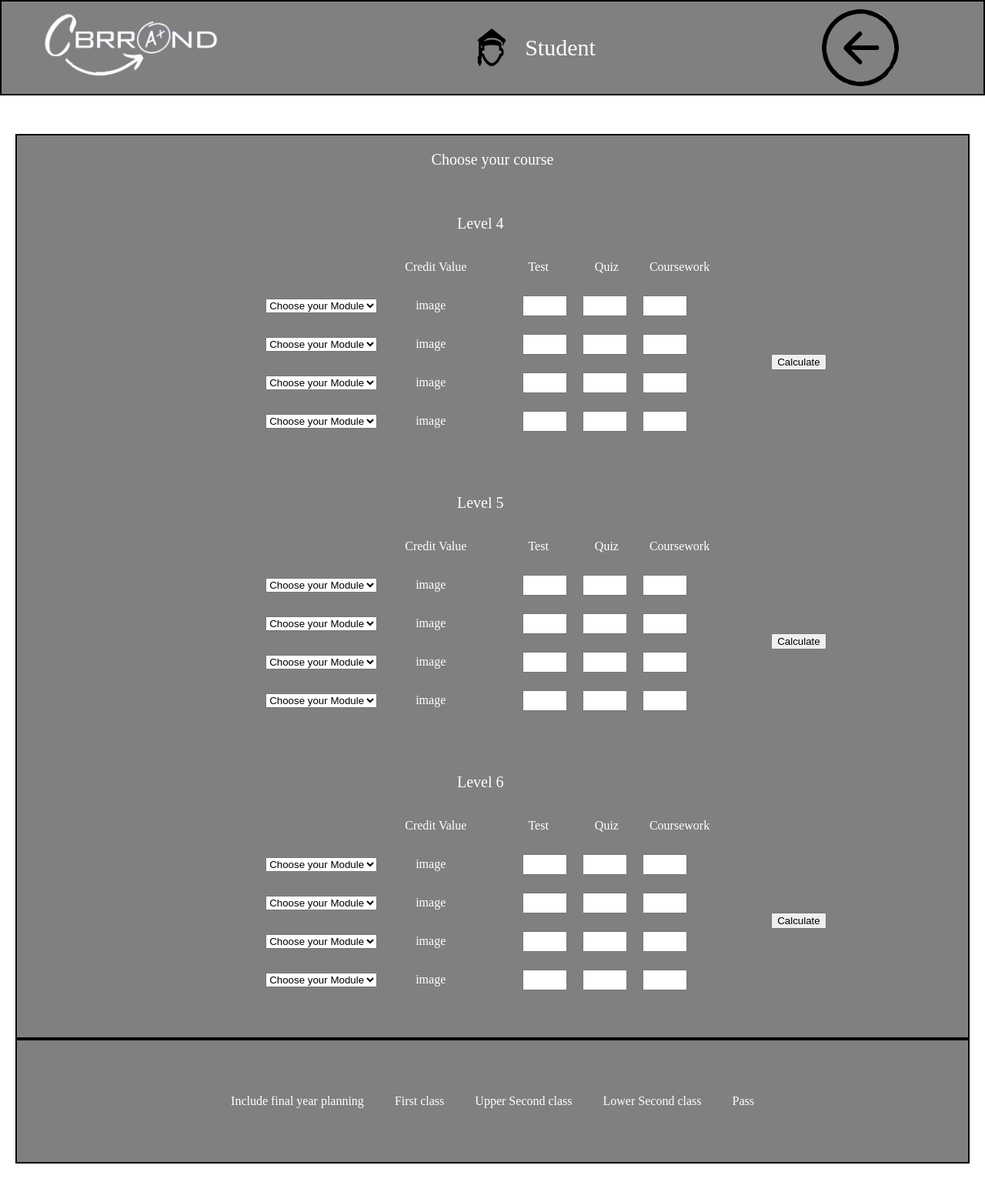
After one commit to cWalsh-developer/PE2_GradeCalc, a PHP site: page /student_view.html in a window 1280 px wide. The commit adds this page. Shown: the whole page at 77% size. Run offline with PHP 8.4, Linux system fonts and the light colour scheme.

Commit message:
Added the studentView as per wireframe, the bottom section needs finishing

```diff
--- a/view/css/stylesheet.css
+++ b/view/css/stylesheet.css
@@ -137,3 +137,160 @@ body
     margin: 0 auto;
     padding: 35px 0;
  }
+
+
+
+
+ /* Student View */
+
+#studentViewBody{
+   background-color: white;
+}
+
+#topBar{
+   background-color: grey;
+   padding-top: 40px;
+   display: flex;
+   justify-content: space-between;
+   align-items: center;
+   padding: 10px;
+   border: 2px solid black;
+   margin-bottom: 50px;
+}
+
+#topBarDiv{
+   display: flex;
+   text-align: center;
+   align-items: center;
+}
+
+#studentImg{
+   width: 66px;
+   height: 50px;
+   margin-right: 10px;
+}
+
+#logoIdStudent{
+   width: 300px;
+   height: 100px;
+}
+
+#studentTite{
+   color: white;
+   font-size: 30px;
+
+   text-align: center;
+}
+
+#backButtonImg{
+   width: 100px;
+   height: 100px;
+   margin-right: 100px;
+}
+
+.withButton{
+   margin-left: 120px;
+   display: flex;
+   justify-content: center;
+   text-align: center;
+   align-items: center;
+}
+
+.calculateButton{
+   margin-left: 80px;
+   margin-top: 60px;
+}
+
+#gradeCalculator{
+   margin-left: 20px;
+   margin-right: 20px;
+   border: 2px solid black;
+   background-color: grey;
+}
+
+#chooseYourCourse{
+   color: white;
+   text-align: center;
+   margin-bottom: 40px;
+   font-size: 20px;
+}
+
+.moduleLevel{
+   text-align: center;
+   font-size: 20px;
+   color: white;
+}
+
+
+
+.moduleClasses
+{
+   text-align: center;
+   margin-bottom: 50px;
+}
+
+.labels{
+   margin-left: 100px;
+   display: flex;
+}
+
+.creditText{
+   margin-left: 100px;
+   color: white;
+}
+.testText{
+   margin-left: 80px;
+   color: white;
+}
+.quizText{
+   margin-left: 60px;
+   color: white;
+}
+.courseworkText{
+   margin-left: 40px;
+   color: white;
+}
+
+.inRow{
+   display: flex;
+   text-align: center;
+   align-items: center;
+   justify-content: center;
+}
+
+.creditValue{
+   margin-left: 50px;
+   color: white;
+}
+
+.testInput{
+   width: 50px;
+   margin: 10px;
+   margin-left: 100px;
+}
+.quizInput{
+   width: 50px;
+   margin: 10px;
+}
+.courseworkInput{
+   width: 50px;
+   margin: 10px;
+}
+
+
+#bottomSection{
+   background-color: grey;
+   padding-top: 50px;
+   margin-left: 20px;
+   margin-right: 20px;
+   border: 2px solid black;
+   display: flex;
+   justify-content: center;
+   color: white;
+   padding-bottom: 50px;
+   margin-bottom: 50px;
+}
+
+.bottomText{
+   margin: 20px;
+}
--- /dev/null
+++ b/view/student_view.html
@@ -0,0 +1,202 @@
+<!DOCTYPE html>
+<html>
+    <head>
+        <meta charset="UTF-8">
+        <link rel="stylesheet" type="text/css" href="css/stylesheet.css">
+        <title>Grade calculation</title>
+    </head>
+
+    <body id="studentViewBody">
+
+        <section id="topBar">
+            <img src="css/cbrrand_logo.png" id="logoIdStudent">  </img>
+
+            <div id="topBarDiv">
+                <img src="css/student img.png" id="studentImg"> </img>
+                <p id="studentTite"> Student </p>
+            </div>
+
+            <img  src="css/backbutton.png" id="backButtonImg"></img>
+        </section>
+
+
+        <section id="gradeCalculator">
+            <p id="chooseYourCourse"> Choose your course </p>
+
+            <div class="withButton">
+                <div class="moduleClasses">
+                    <p class="moduleLevel"> Level 4 </p>
+                    <div class="labels">
+                        <p class="creditText">Credit Value</p>
+                        <p class="testText">Test</p>
+                        <p class="quizText">Quiz</p>
+                        <p class="courseworkText">Coursework</p>
+                    </div>
+                    <form action="">
+                        <div class="inRow">
+                            <select class="chooseYourModule1">
+                                <option value="To be Calculated"> Choose your Module </option>
+                            </select>
+                            <p class="creditValue">image</p>
+                            <input class="testInput" type="text">
+                            <input class="quizInput" type="text">
+                            <input class="courseworkInput" type="text">
+                        </div>
+                        <div class="inRow">
+                            <select class="chooseYourModule1">
+                                <option value="To be Calculated"> Choose your Module </option>
+                            </select>
+                            <p class="creditValue">image</p>
+                            <input class="testInput" type="text">
+                            <input class="quizInput" type="text">
+                            <input class="courseworkInput" type="text">
+                        </div>
+                        <div class="inRow">
+                            <select class="chooseYourModule1">
+                                <option value="To be Calculated"> Choose your Module </option>
+                            </select>
+                            <p class="creditValue">image</p>
+                            <input class="testInput" type="text">
+                            <input class="quizInput" type="text">
+                            <input class="courseworkInput" type="text">
+                        </div>
+                        <div class="inRow">
+                            <select class="chooseYourModule1">
+                                <option value="To be Calculated"> Choose your Module </option>
+                            </select>
+                            <p class="creditValue">image</p>
+                            <input class="testInput" type="text">
+                            <input class="quizInput" type="text">
+                            <input class="courseworkInput" type="text">
+                        </div>
+                    </form>
+                </div>
+
+                <div>
+                    <button class="calculateButton"> Calculate </button>
+                </div>
+            </div>
+
+
+            <div class="withButton">
+                <div class="moduleClasses">
+                    <p class="moduleLevel"> Level 5 </p>
+                    <div class="labels">
+                        <p class="creditText">Credit Value</p>
+                        <p class="testText">Test</p>
+                        <p class="quizText">Quiz</p>
+                        <p class="courseworkText">Coursework</p>
+                    </div>
+                    <form action="">
+                        <div class="inRow">
+                            <select class="chooseYourModule1">
+                                <option value="To be Calculated"> Choose your Module </option>
+                            </select>
+                            <p class="creditValue">image</p>
+                            <input class="testInput" type="text">
+                            <input class="quizInput" type="text">
+                            <input class="courseworkInput" type="text">
+                        </div>
+                        <div class="inRow">
+                            <select class="chooseYourModule1">
+                                <option value="To be Calculated"> Choose your Module </option>
+                            </select>
+                            <p class="creditValue">image</p>
+                            <input class="testInput" type="text">
+                            <input class="quizInput" type="text">
+                            <input class="courseworkInput" type="text">
+                        </div>
+                        <div class="inRow">
+                            <select class="chooseYourModule1">
+                                <option value="To be Calculated"> Choose your Module </option>
+                            </select>
+                            <p class="creditValue">image</p>
+                            <input class="testInput" type="text">
+                            <input class="quizInput" type="text">
+                            <input class="courseworkInput" type="text">
+                        </div>
+                        <div class="inRow">
+                            <select class="chooseYourModule1">
+                                <option value="To be Calculated"> Choose your Module </option>
+                            </select>
+                            <p class="creditValue">image</p>
+                            <input class="testInput" type="text">
+                            <input class="quizInput" type="text">
+                            <input class="courseworkInput" type="text">
+                        </div>
+                    </form>
+                </div>
+
+                <div>
+                    <button class="calculateButton"> Calculate </button>
+                </div>
+
+            </div>
+
+
+
+            <div class="withButton">
+                <div class="moduleClasses">
+                    <p class="moduleLevel"> Level 6 </p>
+                    <div class="labels">
+                        <p class="creditText">Credit Value</p>
+                        <p class="testText">Test</p>
+                        <p class="quizText">Quiz</p>
+                        <p class="courseworkText">Coursework</p>
+                    </div>
+                    <form action="">
+                        <div class="inRow">
+                            <select class="chooseYourModule1">
+                                <option value="To be Calculated"> Choose your Module </option>
+                            </select>
+                            <p class="creditValue">image</p>
+                            <input class="testInput" type="text">
+                            <input class="quizInput" type="text">
+                            <input class="courseworkInput" type="text">
+                        </div>
+                        <div class="inRow">
+                            <select class="chooseYourModule1">
+                                <option value="To be Calculated"> Choose your Module </option>
+                            </select>
+                            <p class="creditValue">image</p>
+                            <input class="testInput" type="text">
+                            <input class="quizInput" type="text">
+                            <input class="courseworkInput" type="text">
+                        </div>
+                        <div class="inRow">
+                            <select class="chooseYourModule1">
+                                <option value="To be Calculated"> Choose your Module </option>
+                            </select>
+                            <p class="creditValue">image</p>
+                            <input class="testInput" type="text">
+                            <input class="quizInput" type="text">
+                            <input class="courseworkInput" type="text">
+                        </div>
+                        <div class="inRow">
+                            <select class="chooseYourModule1">
+                                <option value="To be Calculated"> Choose your Module </option>
+                            </select>
+                            <p class="creditValue">image</p>
+                            <input class="testInput" type="text">
+                            <input class="quizInput" type="text">
+                            <input class="courseworkInput" type="text">
+                        </div>
+                    </form>
+                </div>
+
+                <div>
+                    <button class="calculateButton"> Calculate </button>
+                </div>
+
+            </div>
+        </section>
+
+        <section id="bottomSection">
+                <p class="bottomText"> Include final year planning </p>
+                <p class="bottomText"> First class </p>
+                <p class="bottomText"> Upper Second class </p>
+                <p class="bottomText"> Lower Second class </p>
+                <p class="bottomText"> Pass </p>
+        </section>
+    </body>
+</html>
```
Also changed, not shown: view/css/backbutton.png (added), view/css/student img.png (added).
